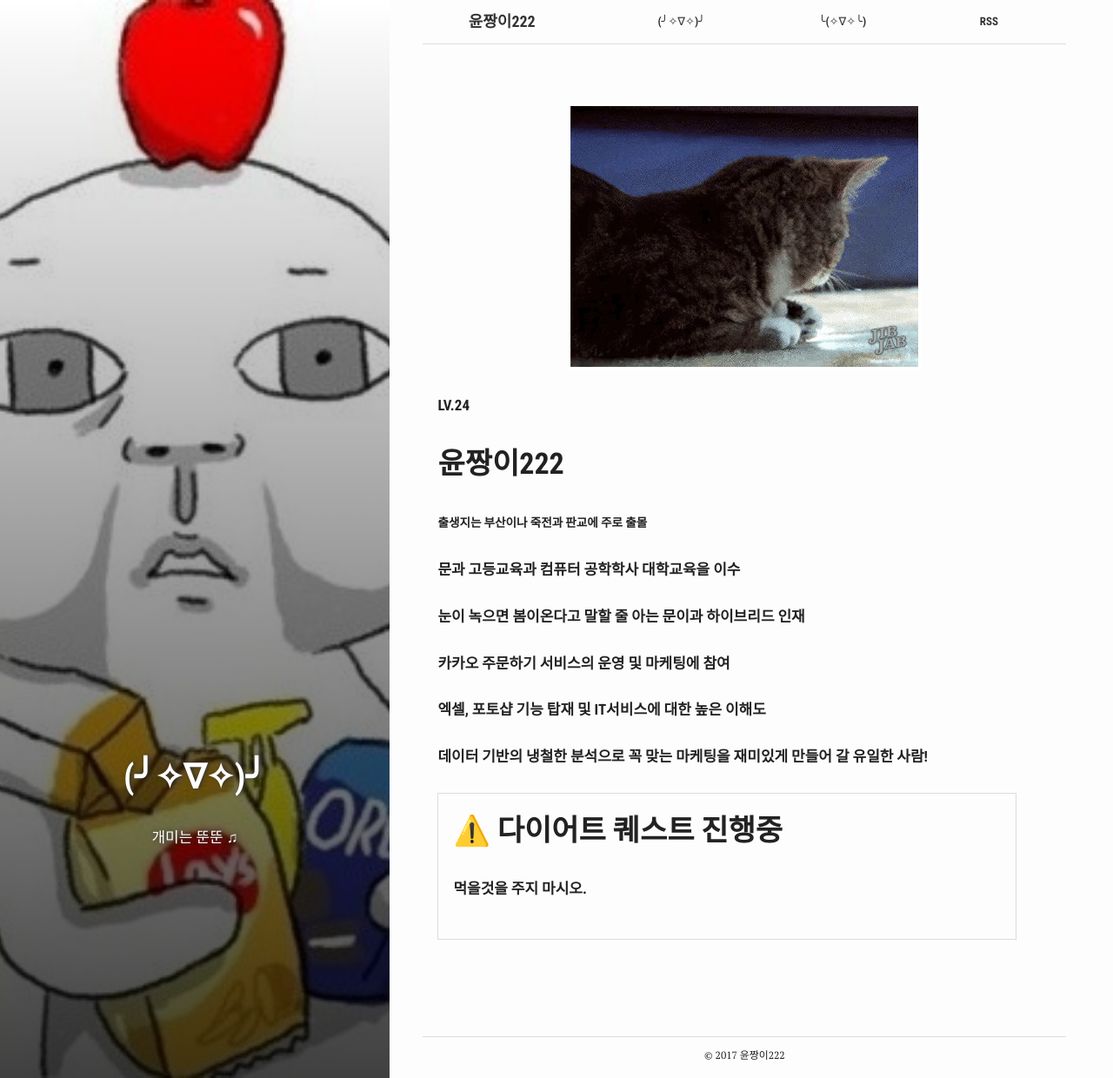
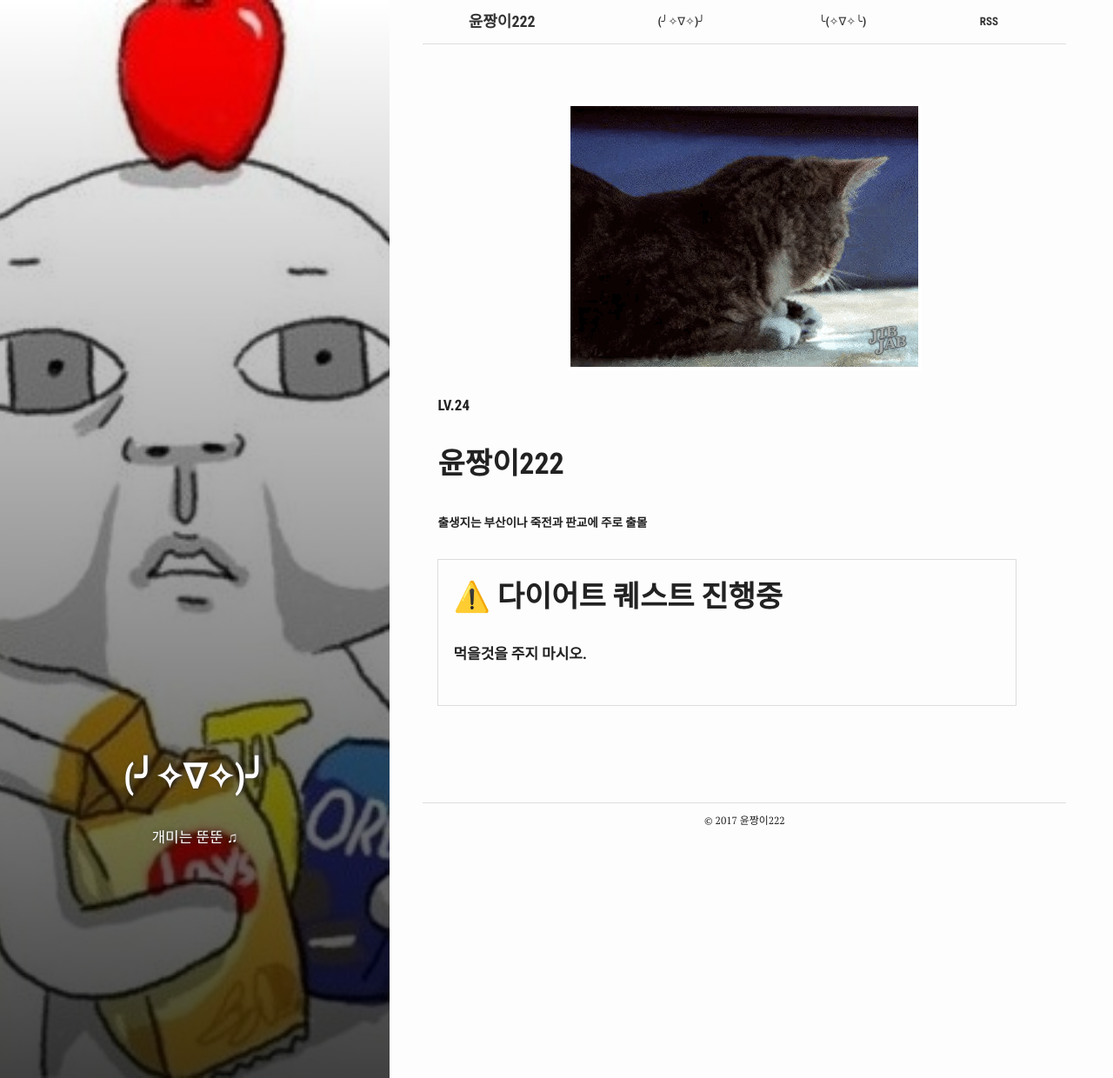
Before and after one commit to yunzzang222/queserasera_zz, a Jekyll site: the page built from (╯✧∇✧)╯.md, in a window 1280 px wide and 1240 px high. Shown: the whole window at 87% size. Built offline with Jekyll 4.4.1, drawn with Linux system fonts in a browser that asks for light colours.

Commit message:
Update (╯✧∇✧)╯.md

```diff
--- a/(╯✧∇✧)╯.md
+++ b/(╯✧∇✧)╯.md
@@ -15,11 +15,6 @@ active: (╯✧∇✧)╯
 # 윤짱이222
 ###### 출생지는 부산이나 죽전과 판교에 주로 출몰
 
-##### 문과 고등교육과 컴퓨터 공학학사 대학교육을 이수
-##### 눈이 녹으면 봄이온다고 말할 줄 아는 문이과 하이브리드 인재
-##### 카카오 주문하기 서비스의 운영 및 마케팅에 참여
-##### 엑셀, 포토샵 기능 탑재 및 IT서비스에 대한 높은 이해도
-##### 데이터 기반의 냉철한 분석으로 꼭 맞는 마케팅을 재미있게 만들어 갈 유일한 사람!
 
 
 
```
